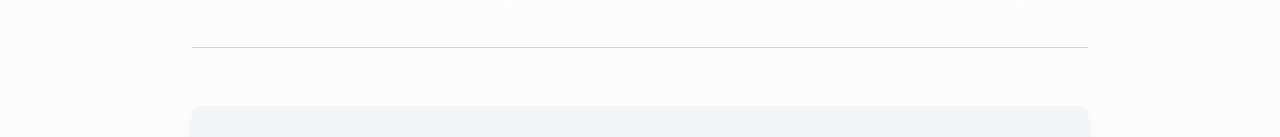
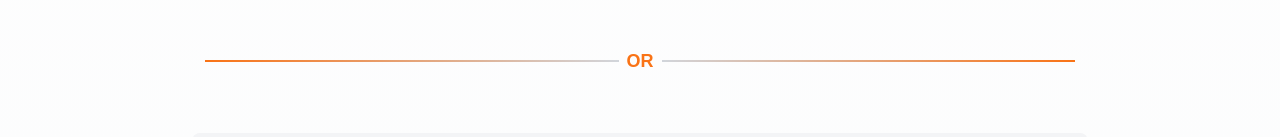
Before and after one commit to Claraindriani1764/risfara_if22dx, a Next.js app: page /about in a window 1280 px wide. Shown: the part 598-735 px from the top of the page. Built offline with nearby package versions, Linux system fonts and the light colour scheme.

Commit message:
Risma: Update Style Divider

```diff
--- a/app/about/page.tsx
+++ b/app/about/page.tsx
@@ -48,8 +48,12 @@ export default function About() {
         </div>
       </div>
 
-      {/* Divider */}
-<div className="my-12 w-full max-w-4xl border-t border-gray-300"></div>
+      {/* Stylish Divider */}
+      <div className="my-12 w-full flex items-center justify-center">
+        <div className="w-1/3 h-0.5 bg-gradient-to-r from-orange-500 to-gray-300"></div>
+        <div className="mx-2 text-orange-500 text-lg font-bold">OR</div>
+        <div className="w-1/3 h-0.5 bg-gradient-to-l from-orange-500 to-gray-300"></div>
+      </div>
 
       {/* Contact Us Section */}
       <div className="mt-10 w-full max-w-4xl p-8 bg-gray-100 rounded-lg shadow-lg text-center">
@@ -63,17 +67,17 @@ export default function About() {
           <input
             type="text"
             placeholder="Your Name"
-            className="p-4 rounded-md border border-gray-300 focus:outline-none focus:ring-2 focus:ring-orange-500 transition placeholder-gray-500"
+            className="p-4 rounded-md border text-hitam-sedang border-gray-300 focus:outline-none focus:ring-2 focus:ring-orange-500 transition placeholder-gray-500"
           />
           <input
             type="email"
             placeholder="Your Email"
-            className="p-4 rounded-md border border-gray-300 focus:outline-none focus:ring-2 focus:ring-orange-500 transition placeholder-gray-500"
+            className="p-4 rounded-md border text-hitam-sedang border-gray-300 focus:outline-none focus:ring-2 focus:ring-orange-500 transition placeholder-gray-500"
           />
           <textarea
             placeholder="Your Message"
             rows={4}
-            className="p-4 rounded-md border border-gray-300 focus:outline-none focus:ring-2 focus:ring-orange-500 transition placeholder-gray-500"
+            className="p-4 rounded-md border text-hitam-sedang border-gray-300 focus:outline-none focus:ring-2 focus:ring-orange-500 transition placeholder-gray-500"
           ></textarea>
           <button
             type="submit"
@@ -83,6 +87,7 @@ export default function About() {
           </button>
         </form>
       </div>
+      <br /><br />
     </div>
   );
 }
```
